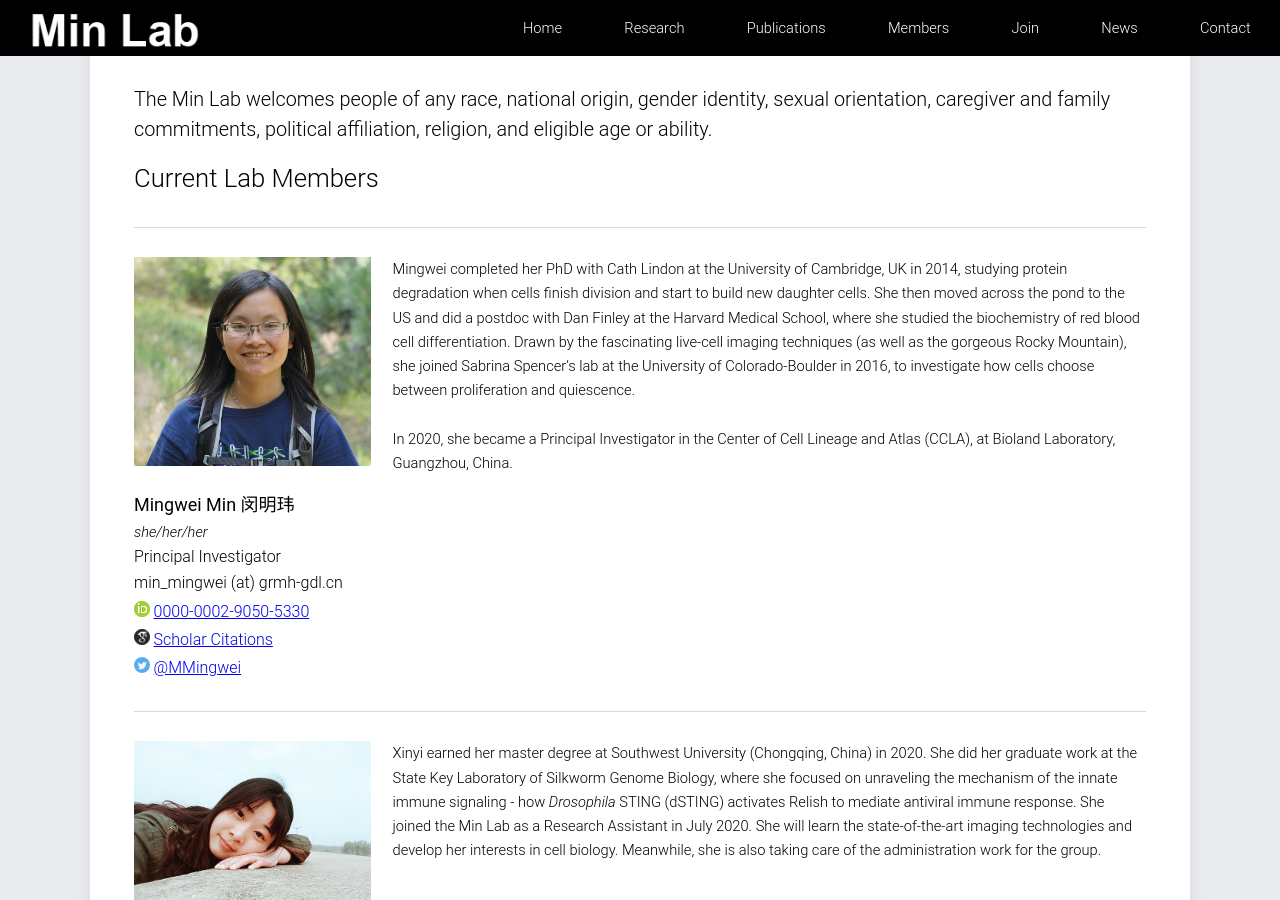
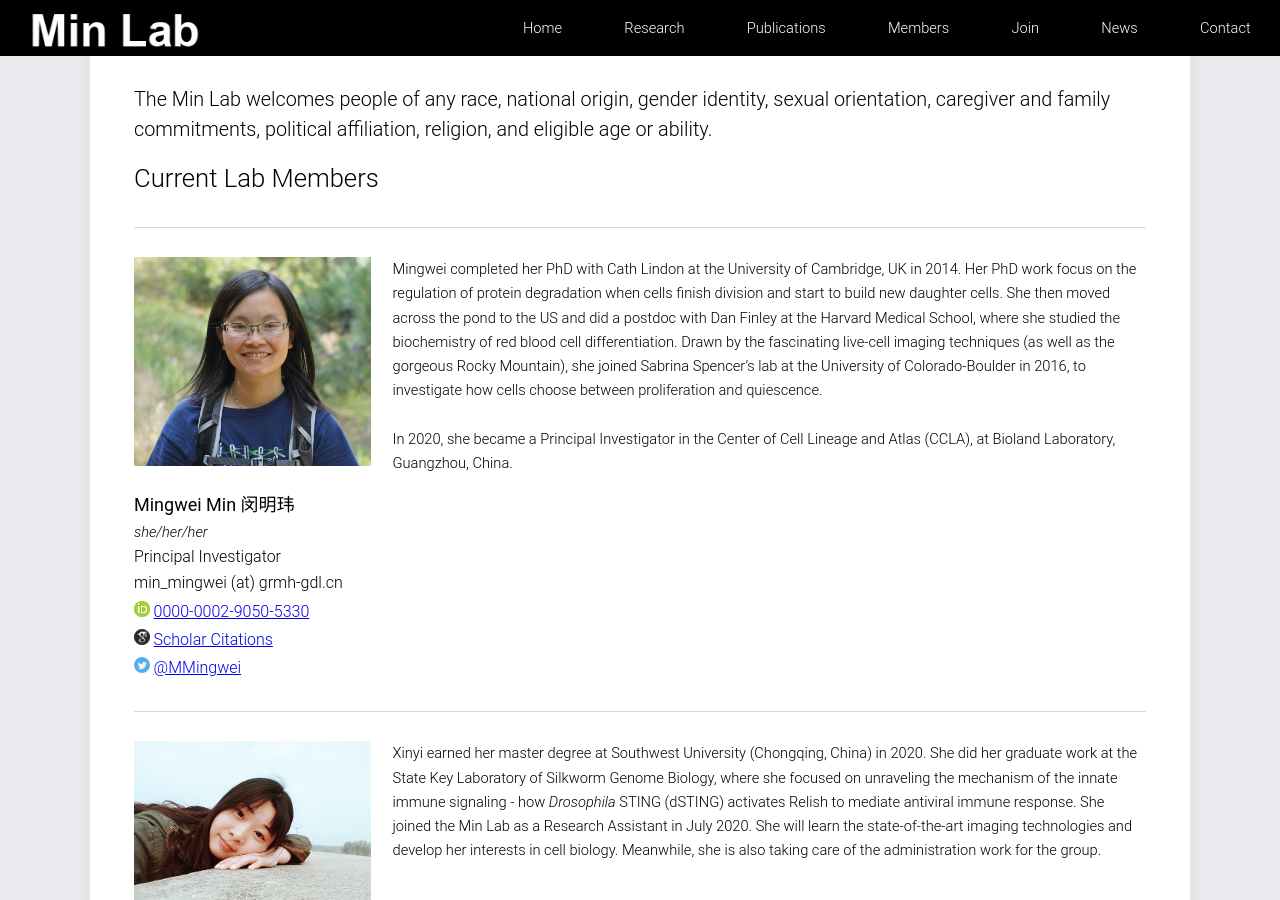
Before and after one commit to mm809/mm809.github.io, a Jekyll site: the page built from members/index.html, in a window 1280 px wide and 900 px high, scrolled down 364 px. Built offline with Jekyll 4.4.1, drawn with Linux system fonts in a browser that asks for light colours.

Commit message:
Update members.yml

```diff
--- a/_data/members.yml
+++ b/_data/members.yml
@@ -8,7 +8,7 @@
   orcid: 0000-0002-9050-5330
   description: "
 
-        Mingwei completed her PhD with Cath Lindon at the University of Cambridge, UK in 2014, studying protein degradation when cells finish division and start to build new daughter cells. \
+        Mingwei completed her PhD with Cath Lindon at the University of Cambridge, UK in 2014. Her PhD work focus on the regulation of protein degradation when cells finish division and start to build new daughter cells. \
         She then moved across the pond to the US and did a postdoc with Dan Finley at the Harvard Medical School, where she studied the biochemistry of red blood cell differentiation. \
         Drawn by the fascinating live-cell imaging techniques (as well as the gorgeous Rocky Mountain), she joined Sabrina Spencer’s lab at the University of Colorado-Boulder in 2016, \
         to investigate how cells choose between proliferation and quiescence. <br/><br/>
```
